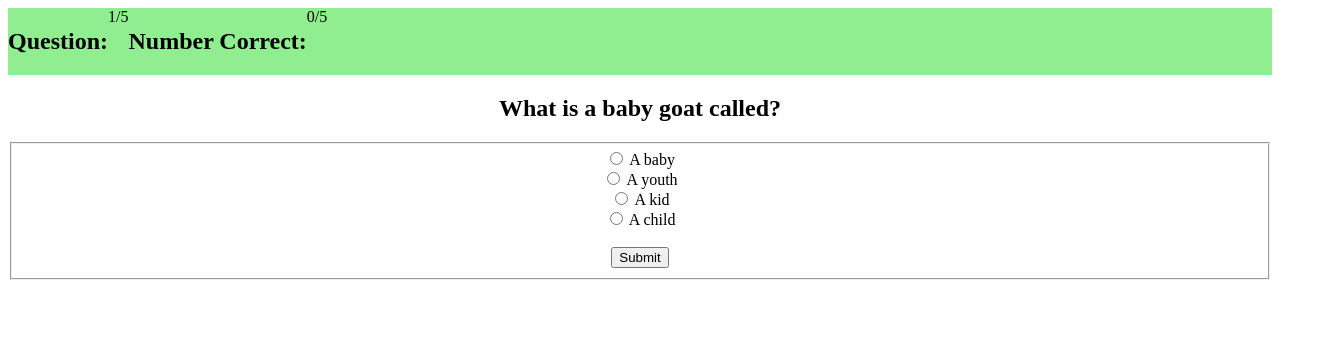
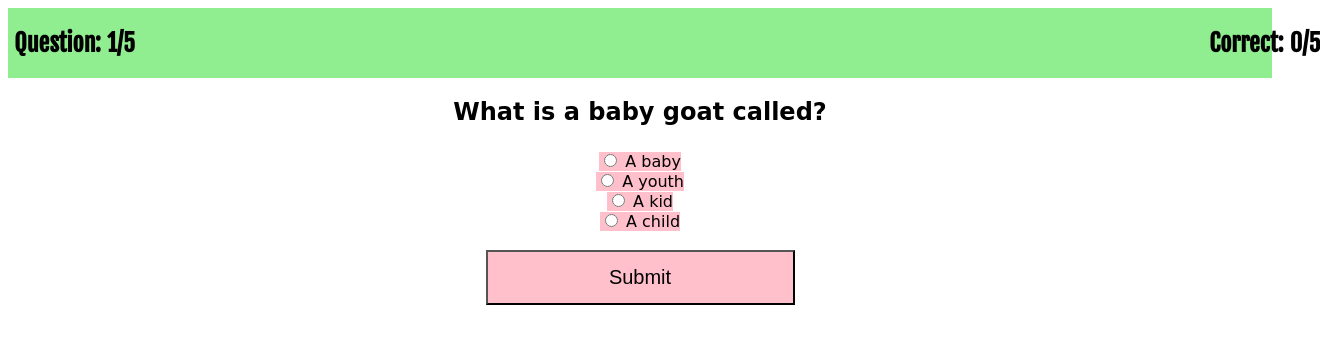
Before and after one commit to MatthewKozlowski/Quiz-App, a plain HTML site: page index.html in a window 1280 px wide. Both pictures are taken after a click on the button "Begin!". Shown: the whole page, 1320 px wide, since content can reach past the window. Drawn offline with nearby package versions, Linux system fonts and the light colour scheme; a web font is replaced by a local one.

Commit message:
Began CSS Styling

```diff
--- a/datastore.js
+++ b/datastore.js
@@ -35,3 +35,7 @@ const STORE = [
         correctAnswer: 'Myotonic'
     }
 ];
+
+const FEEDBACK = [
+
+]
--- a/index.html
+++ b/index.html
@@ -6,15 +6,17 @@
         <meta name="description" content="">
         <meta name="viewport" content="width=device-width">
         <link rel="stylesheet" href="style.css" type="text/css">
+        <link href="https://fonts.googleapis.com/css?family=Sniglet" rel="stylesheet">
+        <link href="https://fonts.googleapis.com/css?family=Fjalla+One|Sniglet" rel="stylesheet">
     </head>
     <body>
         <header class="hide" role="banner">
-            <h2>Question: </h2><span class="questionNumber">0</span><span>/5</span>
-            <h2>Number Correct: </h2><span class="numberCorrect">0</span><span>/5</span>
+            <h2 class="headerQuestionTitle">Question: </h2><h2 class="questionNumber">0</h2><h2 class="questionCounter">/5</h2>
+            <h2 class="headerCorrectTitle">Correct: </h2><h2 class="numberCorrect">0</h2><h2 class="Correctcounter">/5</h2>
         </header>
         <main class="main">
             <div class="quizStart">
-                <h1>Goat Facts</h1>
+                <h1 class="quizTitle">Goat Facts</h1>
                 <h2>How goat are you?</h2>
                 <button type="button" class="startButton">Begin!</button>
             </div>
--- a/index.js
+++ b/index.js
@@ -99,7 +99,9 @@ function checkAnswer() {
        let userAnswer = userChoice.val();
        if (userAnswer === STORE[questionNumber-1].correctAnswer) {
         userAnswerCorrect();
-       } else {userAnswerIncorrect();}
+       } else {
+           userAnswerIncorrect();
+        }
    })
 }
 
@@ -269,7 +271,7 @@ function generateGoatRating() {
         goatRating.push("Dang! Are you actually a goat and just misclicked with a hoof?");
     } else if (overallScore === 5) {
         goatRating.push("100%");
-        goatRating.push("You aren't just the goat. You're the G.O.A.T");
+        goatRating.push("You aren't just a goat. You're the G.O.A.T");
     }
 
 }
--- a/style.css
+++ b/style.css
@@ -1,43 +1,100 @@
+.main {
+    display: flexbox;
+    font-family: 'Sniglet', cursive;
+    margin: auto;
+}
+
+/* Begin header styling*/
+
 header {
     display: inline-flex;
-    background-color: lightgreen;
+    /*
+    background-image: url("https://www.clongen.com/wp-content/uploads/2015/02/goat-banner.jpg");
+    background-repeat: no-repeat;
+    background-size: auto;
+    */background-color: lightgreen;
     width: 100%;
+    font-family: 'Fjalla One', sans-serif;
+}
+
+.headerQuestionTitle {
+    padding-right: .5%;
+    padding-left: .5%;
+}
+
+.headerCorrectTitle {
+    padding-right: .5%;
+}
+
+.questionCounter {
+    padding-right: 85%;
 }
 
 .hide {
     visibility: hidden;
 }
-.questionNumber {
-    font-size: 20 px
-}
-.numberCorrect {
-    font-size: 20 px;
-    padding: 20 px;
-    text-align: right;
-}
-.main{
-    display: flexbox;
-}
+
+/* End header styling */
+
+/* Begin start screen styling */
 
 .quizStart {
     text-align: center;
-    margin-top: 200px;
 }
+
+.quizTitle {
+
+}
+
+/* End start screen styling */
+
+/* Begin question styling */
 
 .question {
     text-align: center;
 }
 
+fieldset {
+    border: none;
+}
+
+.answerChoice {
+    background-color: pink;
+    width: 200px;
+    height: 200px;
+}
+
+button {
+    display: inline-block;
+    width: 25%;
+    background-color: pink;
+    padding: 14px 28px;
+    font-size: 20px;
+    cursor: pointer;
+    text-align: center;
+}
+
 .nextQuestion {
-    margin-top: 15 px;
+    margin-top: 15px;
 }
+
 .moveOn {
 
-    margin-right: 10 px;
-    margin-bottom: 10 px;
+    margin-right: 10px;
+    margin-bottom: 10px;
 }
 
 .imageSizing {
-    height: 40%;
-    width: 40%;
+    height: 20%;
+    width: 20%;
 }
+
+/* End question styling */
+
+/* Begin end screen styling */
+
+.quizEndScreen {
+    text-align: center;
+}
+
+/* End end screen styling
```
Lines whose indentation alone changed are shown as unchanged.
